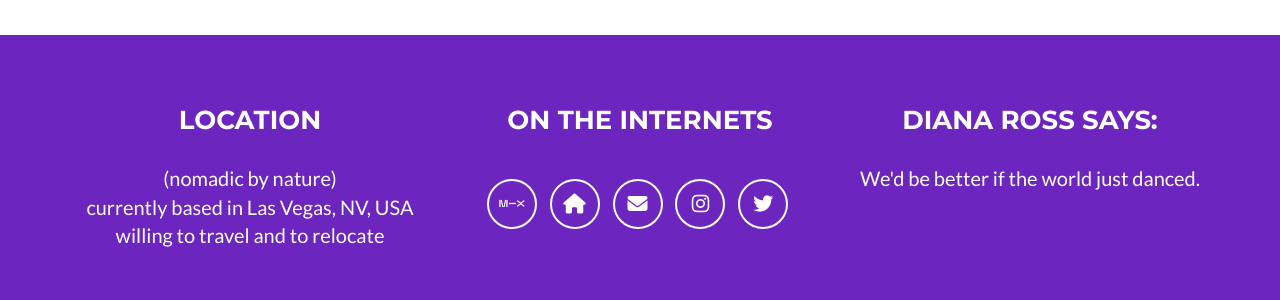
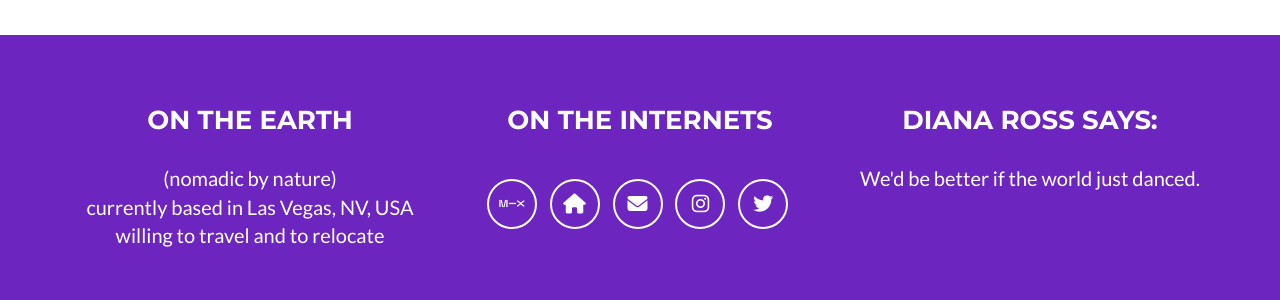
Before and after one commit to djrobyay/djrobyay.github.io, a Jekyll site: the page built from _posts/2023-11-21-its-a-funky-soul-disco-thanksgiving.markdown, in a window 1280 px wide and 900 px high, scrolled down 3881 px. Shown: the part 518-818 px from the top of the window. Built offline with Jekyll 4.4.1, drawn with Linux system fonts in a browser that asks for light colours; some of the changed lines change nothing that is shown.

Commit message:
make about text be a site config value value because i actually hate editing html

```diff
--- a/_config.yml
+++ b/_config.yml
@@ -24,7 +24,7 @@
 # Footer settings
 footer:
   copyright: djrobyay
-  location: Location
+  location: On the earth
   social: On the internets
   credits: "Diana Ross Says:"
 
@@ -48,6 +48,12 @@
   - line: currently based in Las Vegas, NV, USA
   - line: willing to travel and to relocate
 
+about:
+  - line: "djrobyay is a rising star in the house music scene, hailing from Las Vegas with a passion for creating funky, soulful, and disco-infused mixes."
+  - line: "rob was introduced to house music in 1996 at Junior Vasquez&#x27;s legendary Tunnel events in New York City. The infectious energy of the scene left a lasting impression, and he continued to explore the underground desert party scene in Southern California."
+  - line: "Drawing inspiration from the likes of Dylan Drazen, Mark Farina, and Joe D&#x27;Espinosa, rob has been honing his new craft in private and for friends. Now, he&#x27;s ready to take his talents to the next level, seeking opportunities to spin publicly in LGBT-friendly spaces. His sets are characterized by their high-energy, feel-good vibes."
+  - line: "With a deep love for the genre and a dedication to his craft, this new comer is poised to make a big impact on the house music scene. Keep an eye out for djrobyay as he brings his unique sound to a club or festival near you!"
+
 # Credits content
 credits: "We'd be better if the world just danced."
 
--- a/_includes/about.html
+++ b/_includes/about.html
@@ -16,14 +16,9 @@
     <hr class="star-light">
     <div class="row">
       <div class="col-lg-8 col-lg-offset-2 text-justify">
-        <p>djrobyay is a rising star in the house music scene, hailing from Las Vegas with a passion for creating funky, soulful, and disco-infused mixes.</p>
-
-        <p>rob was introduced to house music in 1996 at Junior Vasquez&#x27;s legendary Tunnel events in New York City. The infectious energy of the scene left a lasting impression, and he continued to explore the underground desert party scene in Southern California.</p>
-
-        <p>Drawing inspiration from the likes of Dylan Drazen, Mark Farina, and Joe D&#x27;Espinosa, rob has been honing his new craft in private and for friends. Now, he&#x27;s ready to take his talents to the next level, seeking opportunities to spin publicly in LGBT-friendly spaces. His sets are characterized by their high-energy, feel-good vibes.</p>
-
-        <p>With a deep love for the genre and a dedication to his craft, this new comer is poised to make a big impact on the house music scene. Keep an eye out for djrobyay as he brings his unique sound to a club or festival near you!</p>
-
+        {% for about in site.about %}
+        <p>{{ about.line }}</p>
+        {% endfor %}
       </div>
     </div>
   </div>
```
